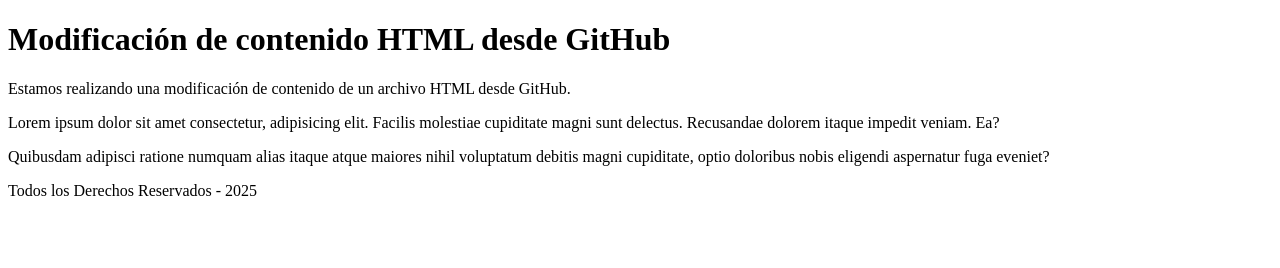
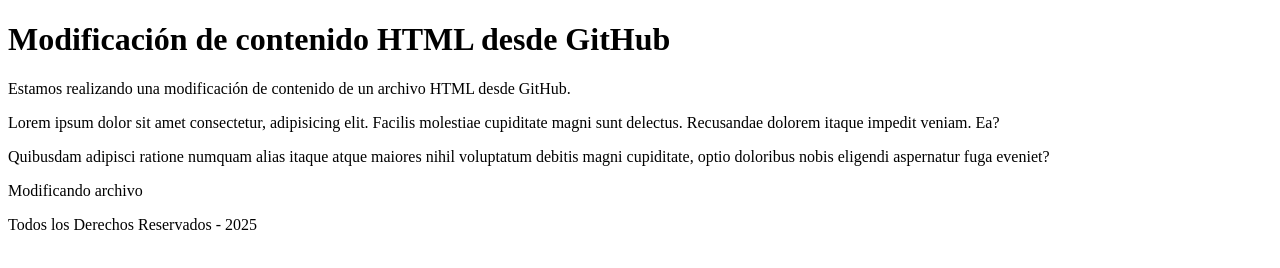
Before and after one commit to ProfesorGit/RepositorioWeb2025, a plain HTML site: page index.html in a window 1280 px wide. Drawn offline with Linux system fonts and the light colour scheme.

Commit message:
Update index.html

```diff
--- a/index.html
+++ b/index.html
@@ -10,6 +10,7 @@
     <p>Estamos realizando una modificación de contenido de un archivo HTML desde GitHub.</p>
     <p>Lorem ipsum dolor sit amet consectetur, adipisicing elit. Facilis molestiae cupiditate magni sunt delectus. Recusandae dolorem itaque impedit veniam. Ea?</p>
     <p>Quibusdam adipisci ratione numquam alias itaque atque maiores nihil voluptatum debitis magni cupiditate, optio doloribus nobis eligendi aspernatur fuga eveniet?</p>
+    <p>Modificando archivo</p>
     <footer>Todos los Derechos Reservados - 2025</footer>
 </body>
 </html>
```
